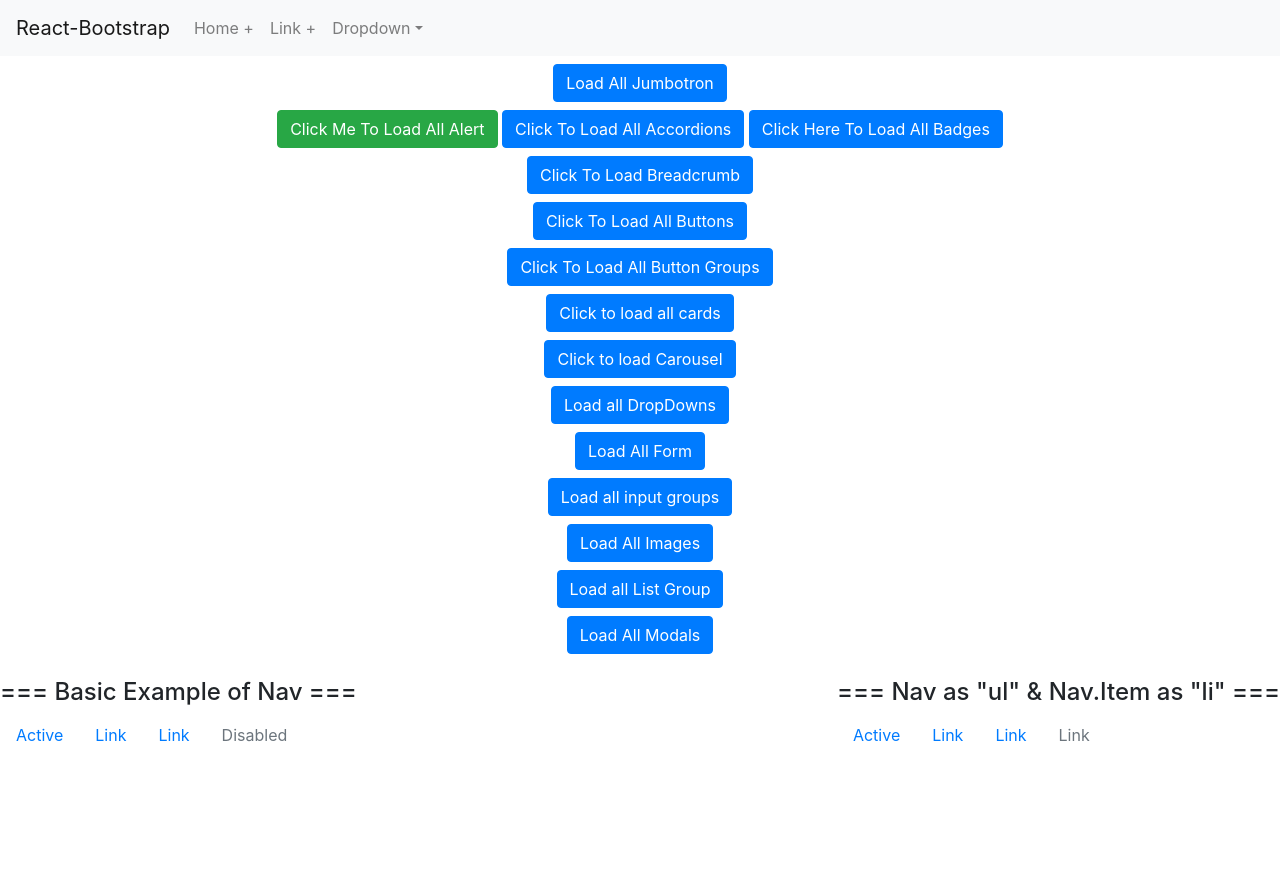
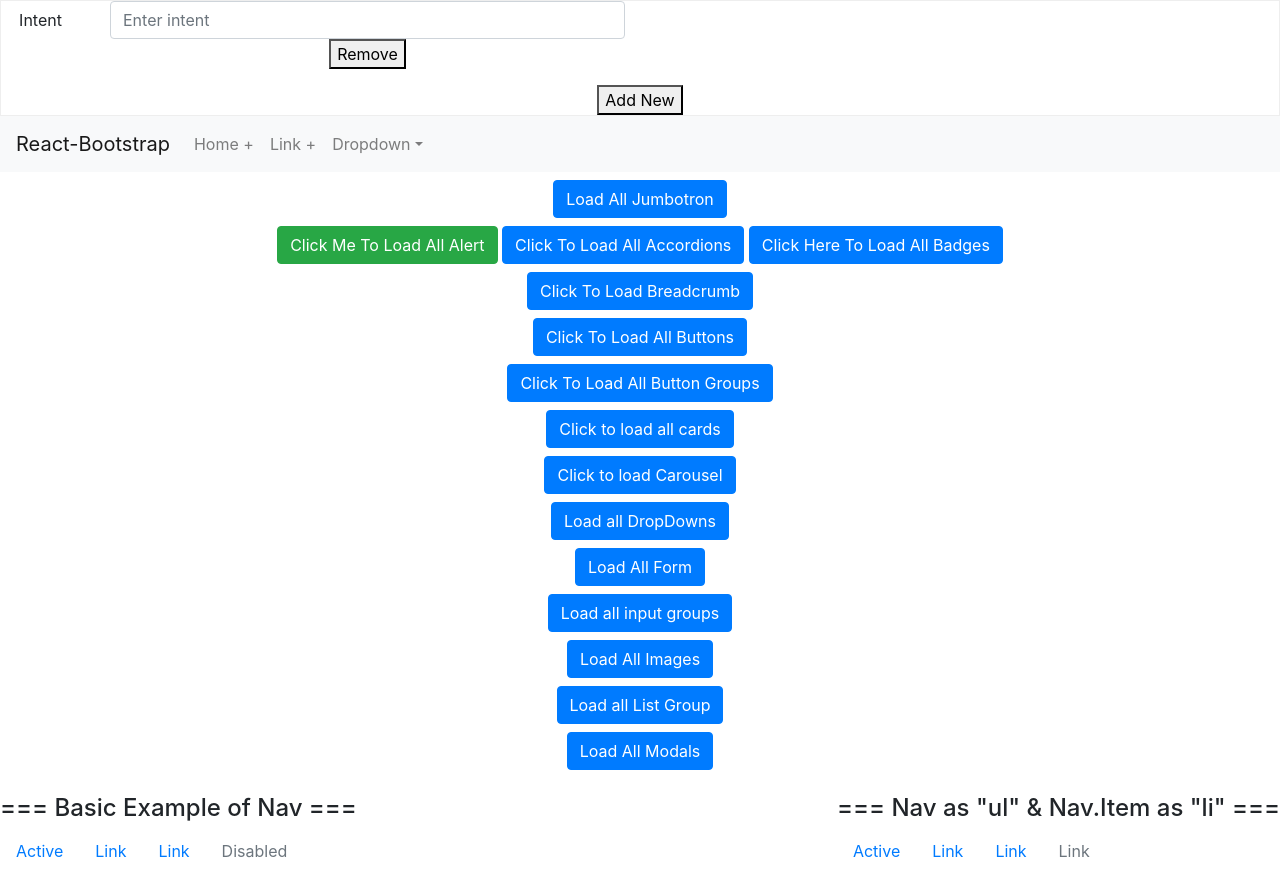
Before and after one commit to Khwajapasha/Boosrtrap-Practice, a React (Create React App) app: page / in a window 1280 px wide. Before the commit the page ends 800 px from the top, so only its background shows below. Built offline with nearby package versions, Linux system fonts and the light colour scheme.

Commit message:
Dynamic loading of div onClick of button

```diff
--- /dev/null
+++ b/src/Component/AddMultipleDivOnClick.jsx
@@ -0,0 +1,50 @@
+import React from "react";
+export class AddMultipleDivOnClick extends React.Component {
+  constructor() {
+    super();
+    this.state = {
+      rowList: [true],
+    };
+  }
+
+  add() {
+    let rowList = [...this.state.rowList];
+    rowList.push(true);
+    this.setState({ rowList });
+  }
+
+  remove(i) {
+    let rowList = [...this.state.rowList];
+    rowList.splice(i, 1);
+    this.setState({ rowList });
+  }
+
+  render() {
+    let { rowList } = this.state;
+    return (
+      <div className="intent" id="intent1" style={{ border: "1px solid #eee" }}>
+        {rowList.map((x, i) => {
+          return (
+            <div className="form-group row" key={i}>
+              <label htmlFor="intent" className="col-sm-1 col-form-label">
+                Intent
+              </label>
+              <div className="col-sm-5">
+                <input
+                  type="text"
+                  className="form-control"
+                  name="indent[]"
+                  placeholder="Enter intent"
+                />
+                <button onClick={() => this.remove(i)}>Remove</button>
+              </div>
+            </div>
+          );
+        })}
+        <button onClick={() => this.add()}>Add New</button>
+      </div>
+    );
+  }
+}
+
+// ReactDOM.render(<AddMultipleDivOnClick />, document.getElementById("root"));
--- a/src/Component/HomePage/Home.jsx
+++ b/src/Component/HomePage/Home.jsx
@@ -3,9 +3,11 @@ import { HeaderSection } from "../Header Section/HeaderSection";
 import { MainBodySection } from "../MainBodySection/MainBodySection";
 import { LeftNavigationSection } from "../LeftNavigationSection/LeftNavigationSection";
 import NavigationBar from "./NavigationBar";
+import { AddMultipleDivOnClick } from "../AddMultipleDivOnClick";
 export const Home = () => {
   return (
     <div>
+      <AddMultipleDivOnClick />
       <NavigationBar />
       <HeaderSection />
       <LeftNavigationSection />
```
